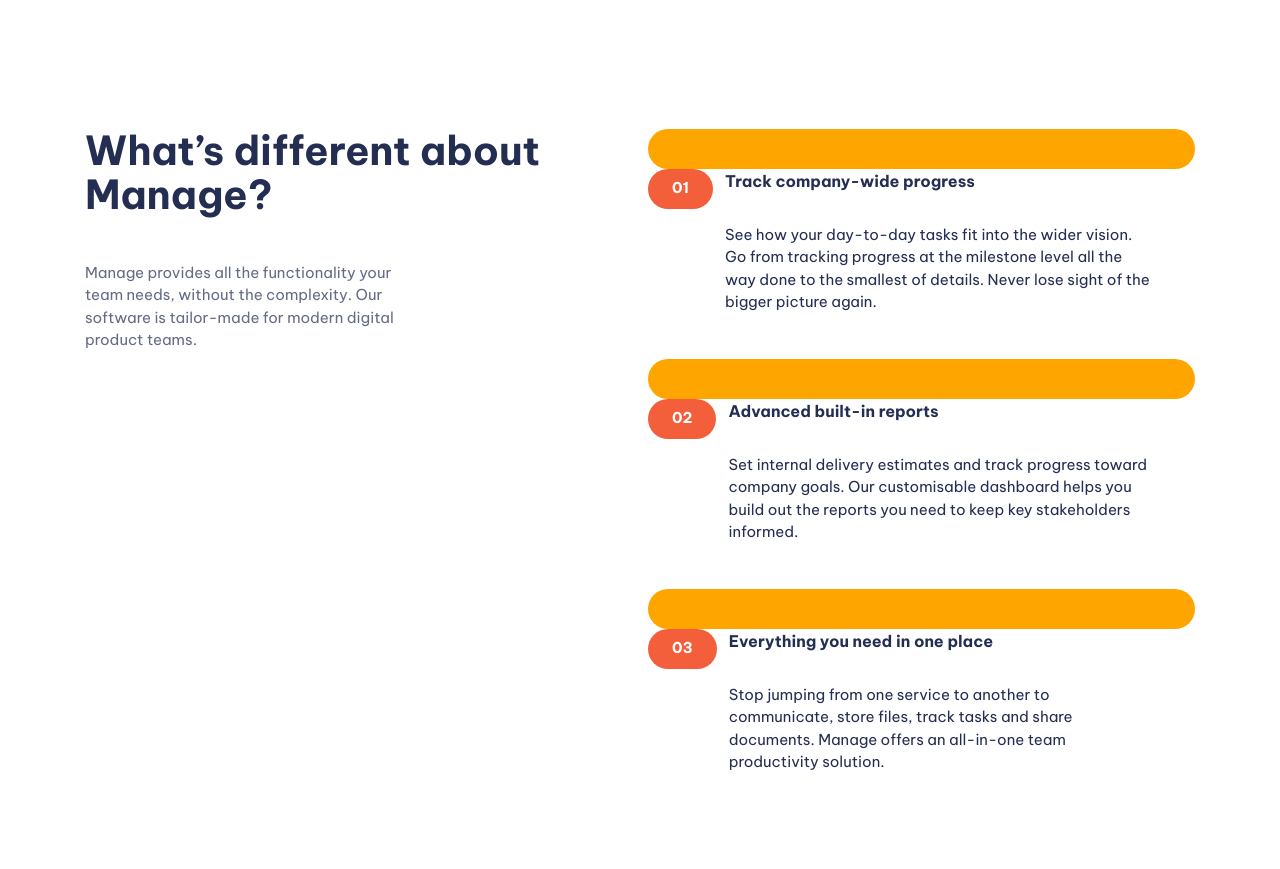
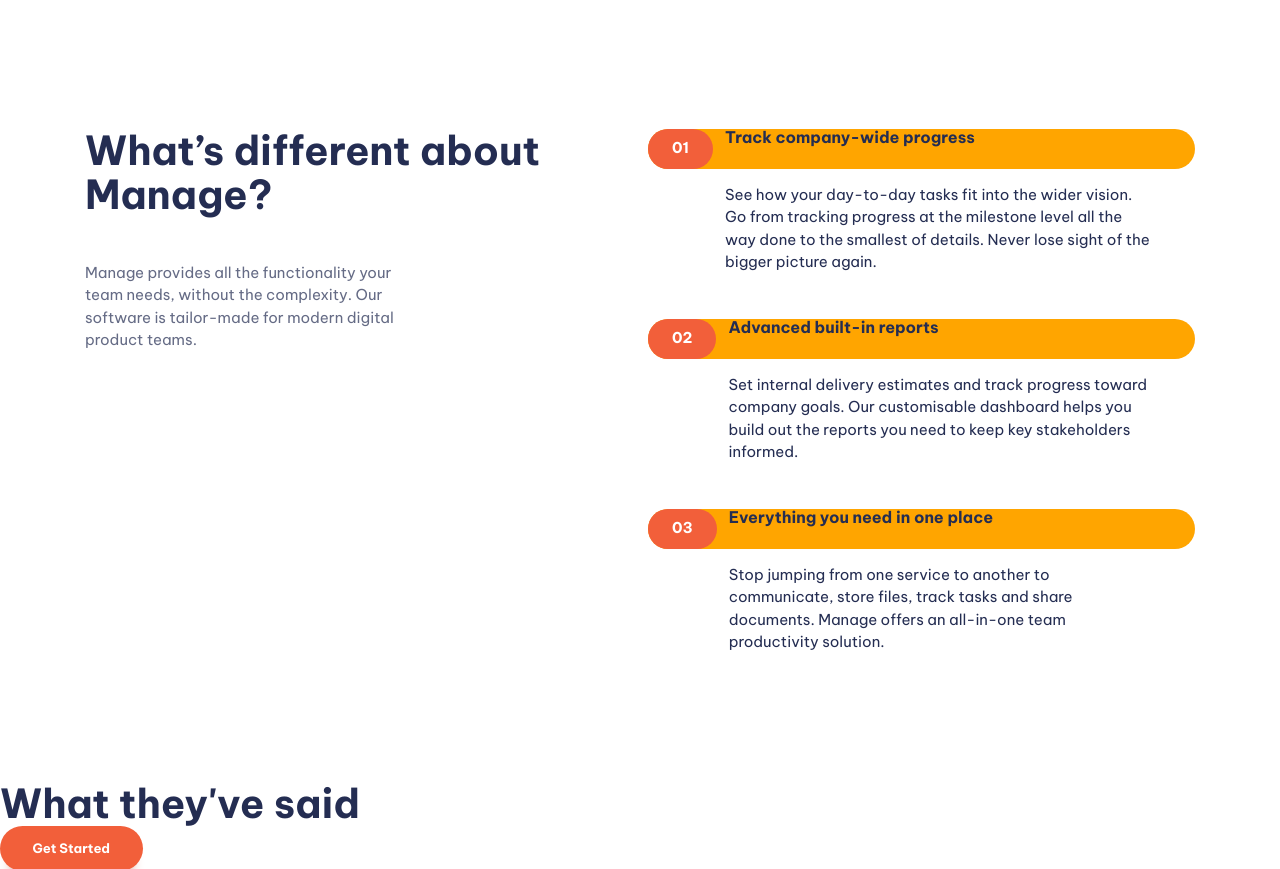
Before and after one commit to AR123456/responsive-landing, a website built with Vite: page index.html in a window 1280 px wide. Shown: the part 700-1569 px from the top of the page. Built offline with nearby package versions, Linux system fonts and the light colour scheme.

Commit message:
numbered items

```diff
--- a/style.css
+++ b/style.css
@@ -403,9 +403,14 @@ input:where([type="text"], [type="email"], ) {
   column-gap: var(--size-300);
   grid-template-columns: min-content 1fr;
 }
+.numbered-items__title {
+  grid-row: 1 / 2;
+  grid-column: 2 / 3;
+  line-height: 1;
+}
 
 .numbered-items__body {
-  grid-column: 1/-1;
+  grid-column: 1 / -1;
 }
 /* taking care of width  */
 @media (min-width: 30em) {
@@ -423,6 +428,8 @@ input:where([type="text"], [type="email"], ) {
   padding: 0 var(--size-500);
   height: 40px;
   border-radius: 100vw;
+  grid-row: 1 / 2;
+  grid-column: 1 / 2;
 }
 .numbered-items div::after {
   content: "";
```
